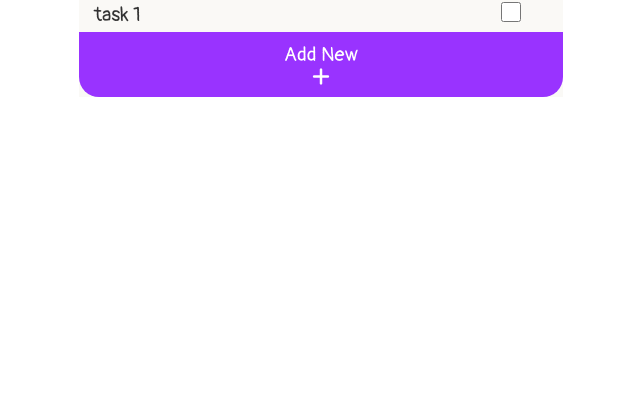
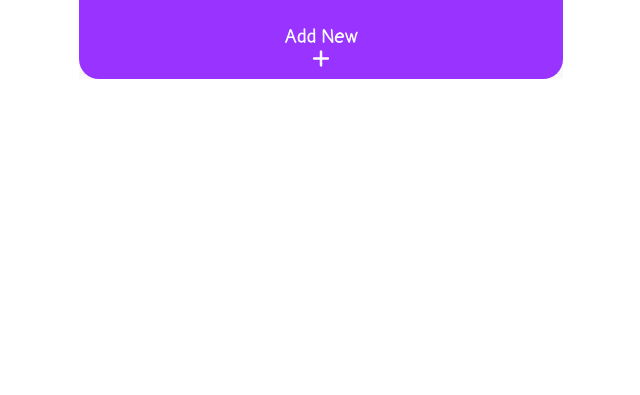
Before and after one commit to sam-thisha/To-Do-List-Web, a plain HTML site: page index.html in a window 1280 px wide. Shown: the part 405-800 px from the top of the page, without its empty margins (319-959 px from the left). Drawn offline with Linux system fonts and the light colour scheme.

Commit message:
remove sample tasks

```diff
--- a/index.html
+++ b/index.html
@@ -28,12 +28,7 @@
 
 			<div class="todo-container">
 				<div class="tasks">
-					<div class="task">
-						<label for="todo1">task 1</label>
-						<i class="fa-sharp fa-solid fa-trash" id="trash" onclick="delete_task(this)"></i>
-						<input type="checkbox" id="todo1">
-
-					</div>
+					<!--tasks add using js-->
 				</div>
 
 
```
